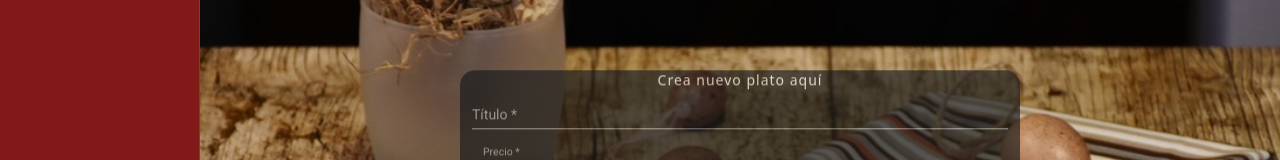
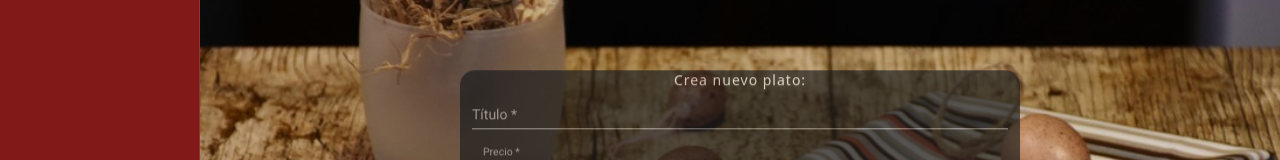
Before and after one commit to IsidreP/ReservaComedorFrontend, an Angular app: page /crear-plato in a window 1280 px wide. Shown: the part 148-308 px from the top of the page. Built offline with nearby package versions, Linux system fonts and the light colour scheme.

Commit message:
fix botones

```diff
--- a/src/app/componentes/plato/crear-plato/crear-plato.component.html
+++ b/src/app/componentes/plato/crear-plato/crear-plato.component.html
@@ -1,7 +1,7 @@
 <div class="crearPlatoImg">
   <div class="container loginContainer">
     <div class="row">
-      <span class="loginTitle">Crea nuevo plato aquí</span>
+      <span class="loginTitle">Crea nuevo plato:</span>
     </div>
 
     <div class="row">
--- a/src/app/componentes/reserva/reserva.component.html
+++ b/src/app/componentes/reserva/reserva.component.html
@@ -217,9 +217,8 @@
 
           <!-- BOTONES ANTERIOR/CONFIRMAR RESERVA -->
           <div class="row button-reserva">
-            <div class="col-4"></div>
-            <div class="col-4"></div>
-            <div class="col-4">
+            <div class="col-6"></div>
+            <div class="col-6">
               <button mat-raised-button color="accent" matStepperPrevious>Anterior</button>
               <button mat-raised-button color="accent" (click)="hacerReserva() ">Confirmar reserva</button>
             </div>
```
